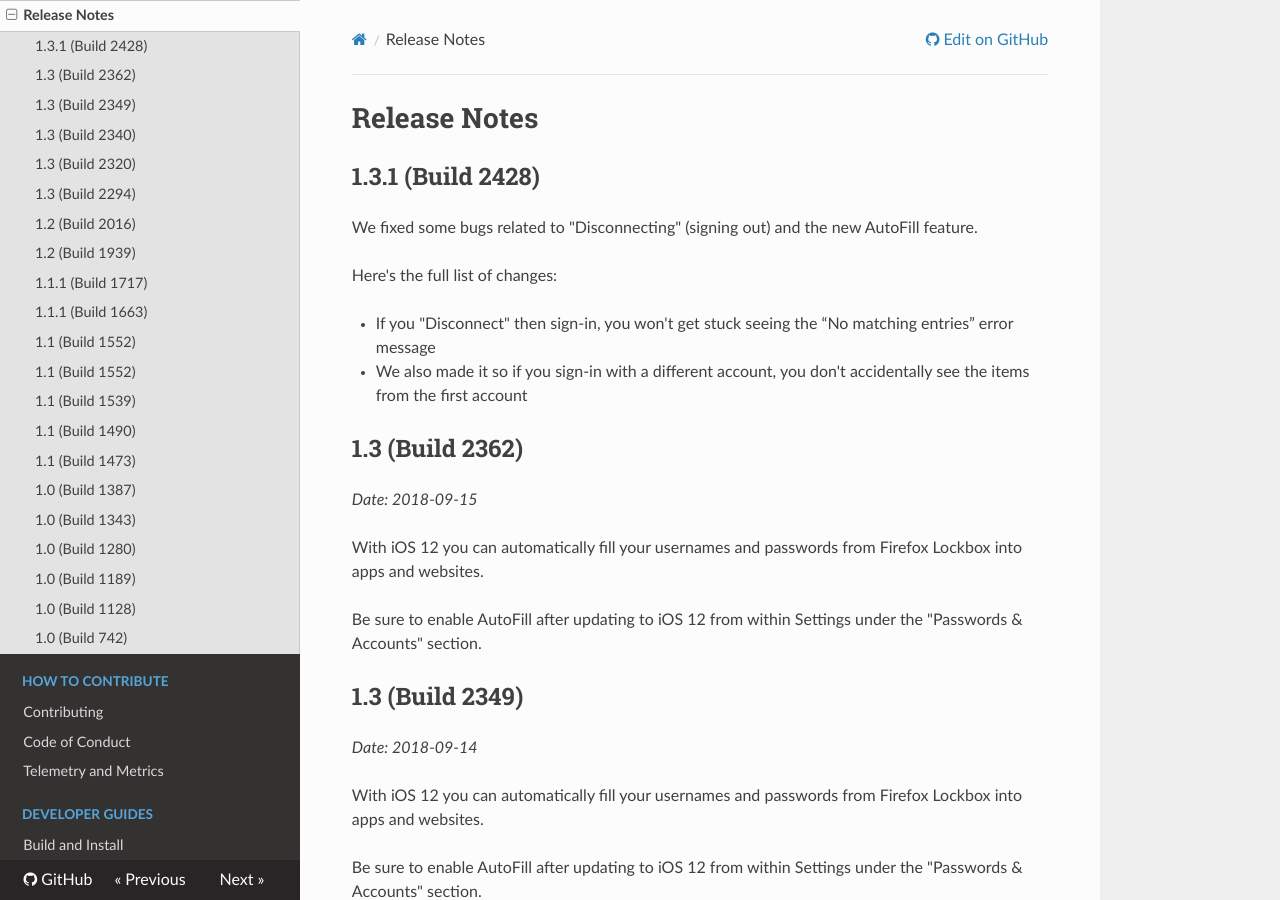
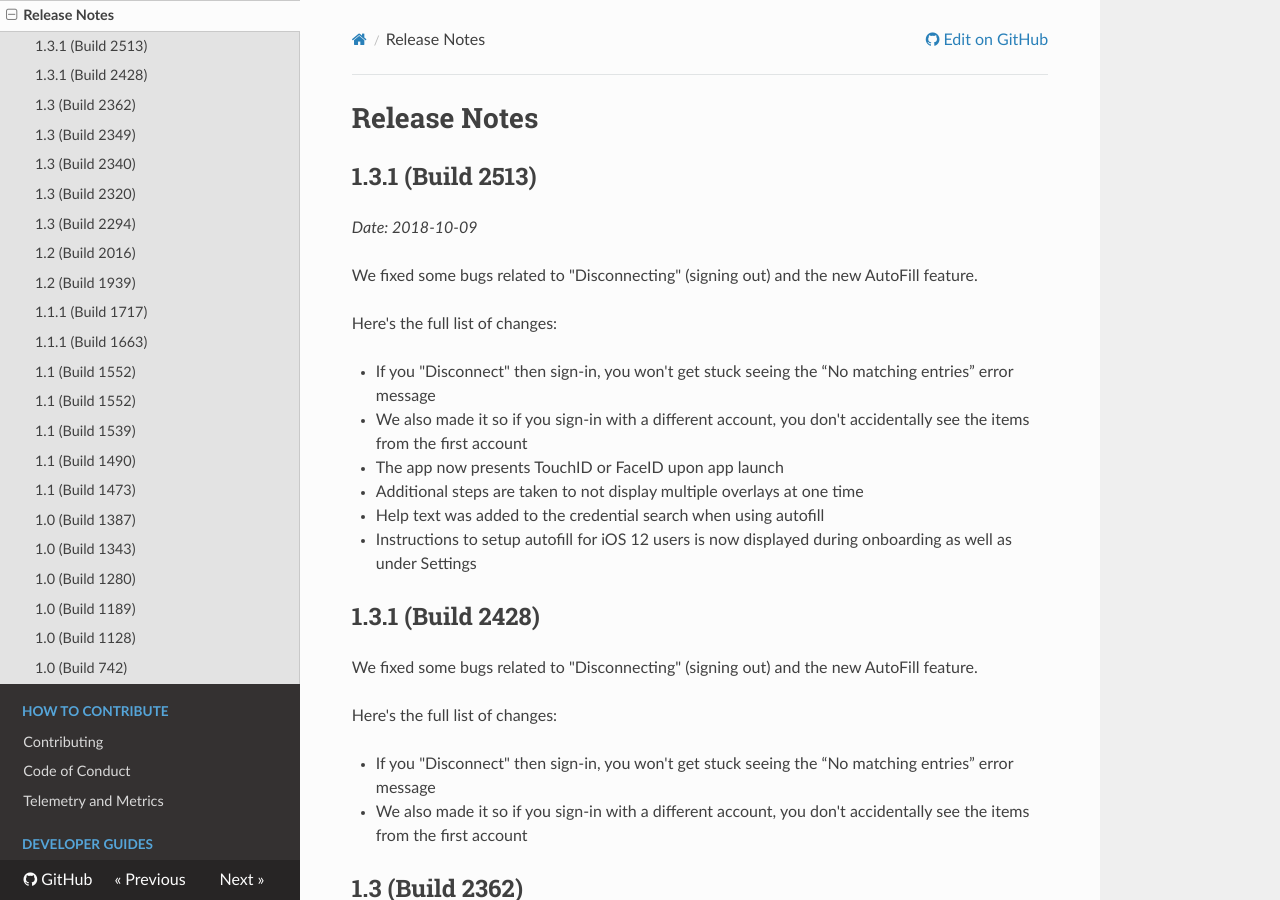
Before and after one commit to mozilla-lockwise/lockwise-ios, an MkDocs documentation site: the page built from docs/release-notes.md, in a window 1280 px wide and 900 px high. Built offline with MkDocs 1.6.1, drawn with Linux system fonts in a browser that asks for light colours; nearby versions of some CDN libraries.

Commit message:
update release notes

```diff
--- a/docs/release-notes.md
+++ b/docs/release-notes.md
@@ -1,4 +1,20 @@
 # Release Notes
+
+## 1.3.1 (Build 2513)
+
+_Date: 2018-10-09_
+
+
+We fixed some bugs related to "Disconnecting" (signing out) and the new AutoFill feature.
+
+Here's the full list of changes:
+
+- If you "Disconnect" then sign-in, you won't get stuck seeing the “No matching entries” error message
+- We also made it so if you sign-in with a different account, you don't accidentally see the items from the first account
+- The app now presents TouchID or FaceID upon app launch
+- Additional steps are taken to not display multiple overlays at one time
+- Help text was added to the credential search when using autofill
+- Instructions to setup autofill for iOS 12 users is now displayed during onboarding as well as under Settings
 
 ## 1.3.1 (Build 2428)
 
```
